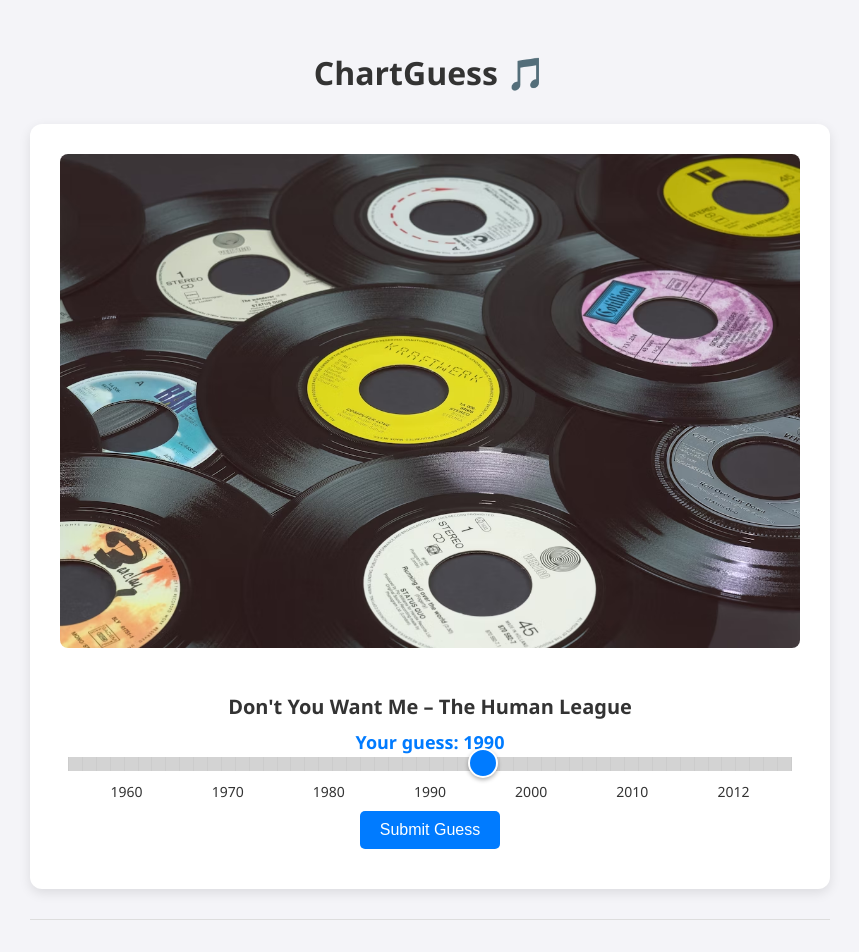
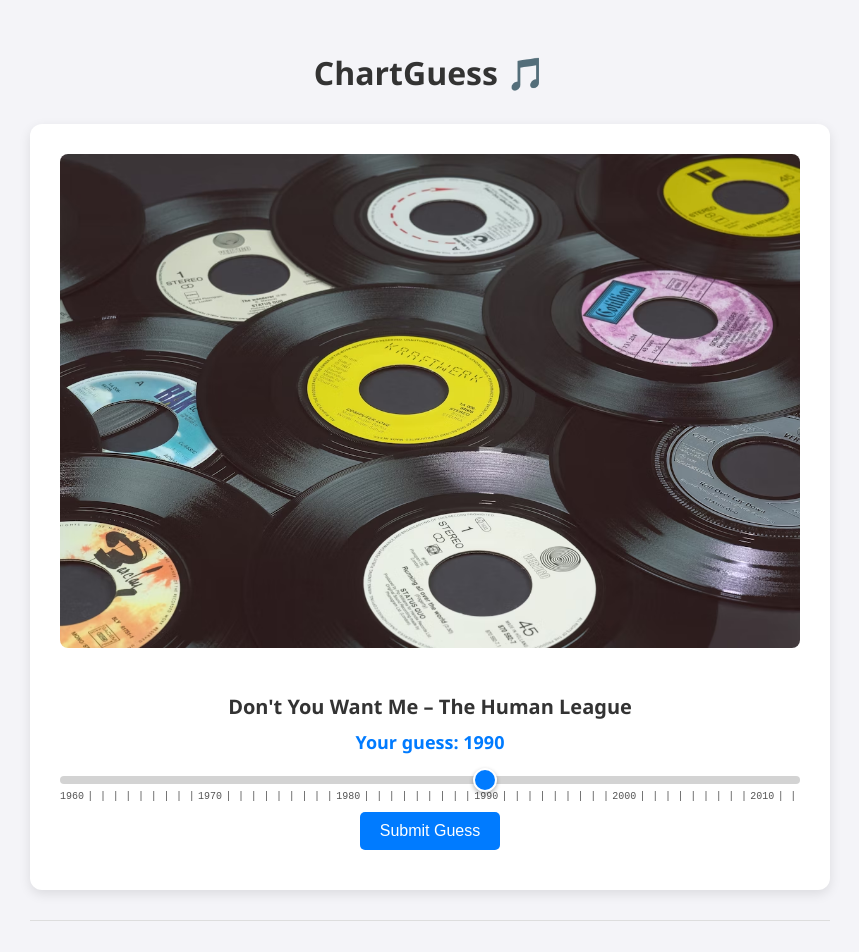
Before and after one commit to mattb811/musicquiz, a React (Create React App) app: page / in a window 1280 px wide. Shown: the top 952 px of the page, without its empty margins (210-1069 px from the left). Built offline with nearby package versions, Linux system fonts and the light colour scheme.

Commit message:
Wrap slider in range-wrapper and fix alignment for decade labels and add ticks

```diff
--- a/src/App.css
+++ b/src/App.css
@@ -169,3 +169,64 @@
   font-size: 14px;
   color: #666;
 }
+.range-wrapper {
+  position: relative;
+  width: 100%;
+  padding: 0;
+  margin-top: 10px;
+}
+
+input[type="range"] {
+  width: 100%;
+  margin: 0;
+  -webkit-appearance: none;
+  height: 12px;
+  background: transparent;
+  position: relative;
+  z-index: 2;
+}
+
+input[type="range"]::-webkit-slider-runnable-track {
+  height: 8px;
+  background: #d3d3d3;
+  border-radius: 4px;
+}
+
+input[type="range"]::-webkit-slider-thumb {
+  -webkit-appearance: none;
+  height: 24px;
+  width: 24px;
+  background: #007bff;
+  border-radius: 50%;
+  cursor: pointer;
+  margin-top: -8px;
+  border: 2px solid white;
+  box-shadow: 0 2px 4px rgba(0,0,0,0.3);
+  z-index: 3;
+  position: relative;
+}
+
+input[type="range"]::-moz-range-thumb {
+  height: 24px;
+  width: 24px;
+  background: #007bff;
+  border: 2px solid white;
+  border-radius: 50%;
+  cursor: pointer;
+}
+
+.year-labels {
+  display: flex;
+  justify-content: space-between;
+  font-size: 10px;
+  margin-top: 6px;
+  color: #555;
+  pointer-events: none;
+}
+
+.year-label {
+  flex: 1;
+  text-align: center;
+  font-family: monospace;
+  line-height: 1;
+}
--- a/src/App.js
+++ b/src/App.js
@@ -95,13 +95,22 @@
     type="range"
     min="1960"
     max="2012"
+    step="1"
     value={guess}
     onChange={(e) => setGuess(parseInt(e.target.value))}
+    list="year-ticks"
   />
-  <div className="decades">
-    {[1960, 1970, 1980, 1990, 2000, 2010, 2012].map((year) => (
-      <div className="decade-label" key={year}>
-        {year}
+
+  <datalist id="year-ticks">
+    {Array.from({ length: 2013 - 1960 }, (_, i) => 1960 + i).map((year) => (
+      <option key={year} value={year} />
+    ))}
+  </datalist>
+
+  <div className="year-labels">
+    {Array.from({ length: 2013 - 1960 }, (_, i) => 1960 + i).map((year) => (
+      <div className="year-label" key={year}>
+        {year % 10 === 0 ? year : '|'}
       </div>
     ))}
   </div>
```
